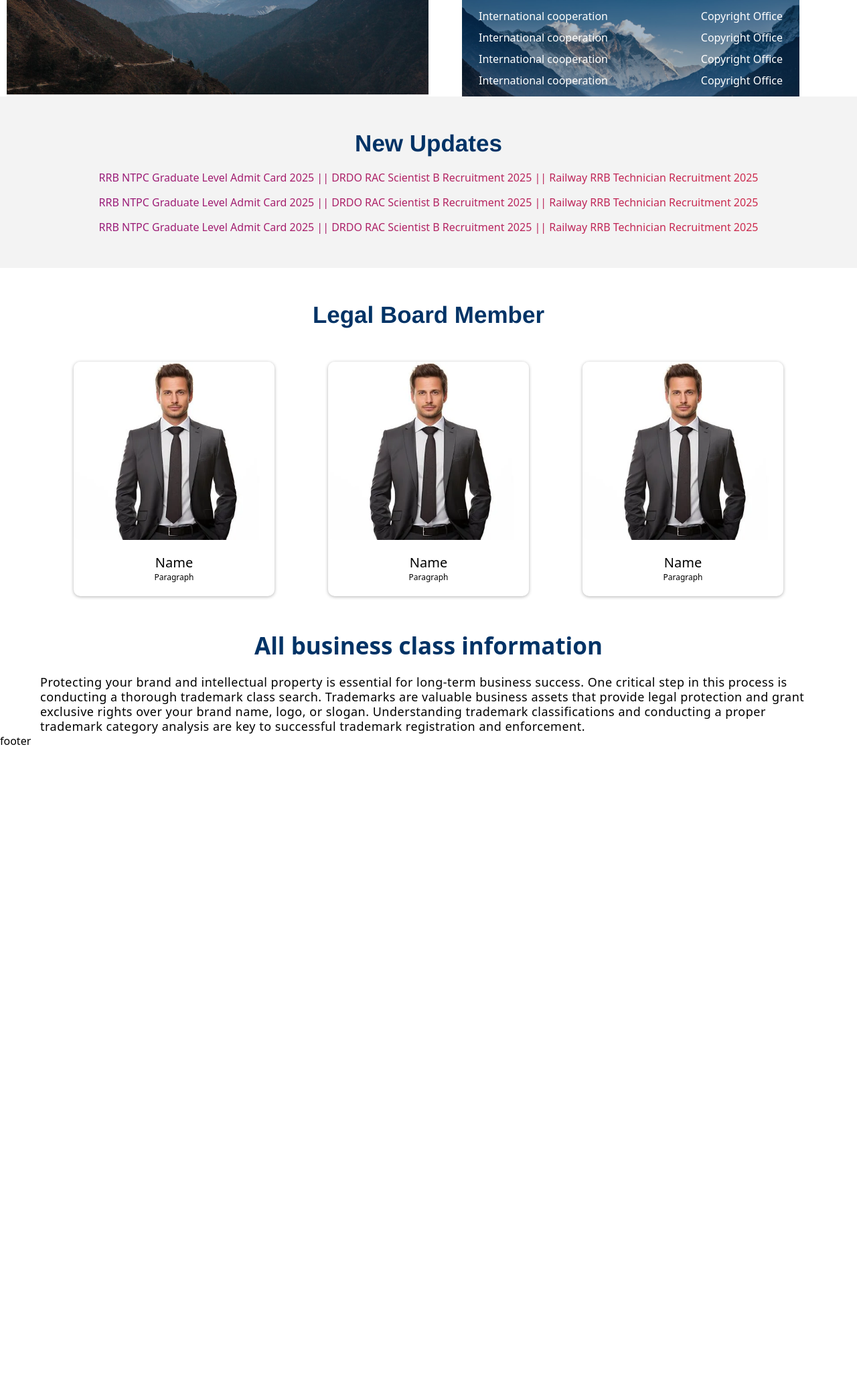
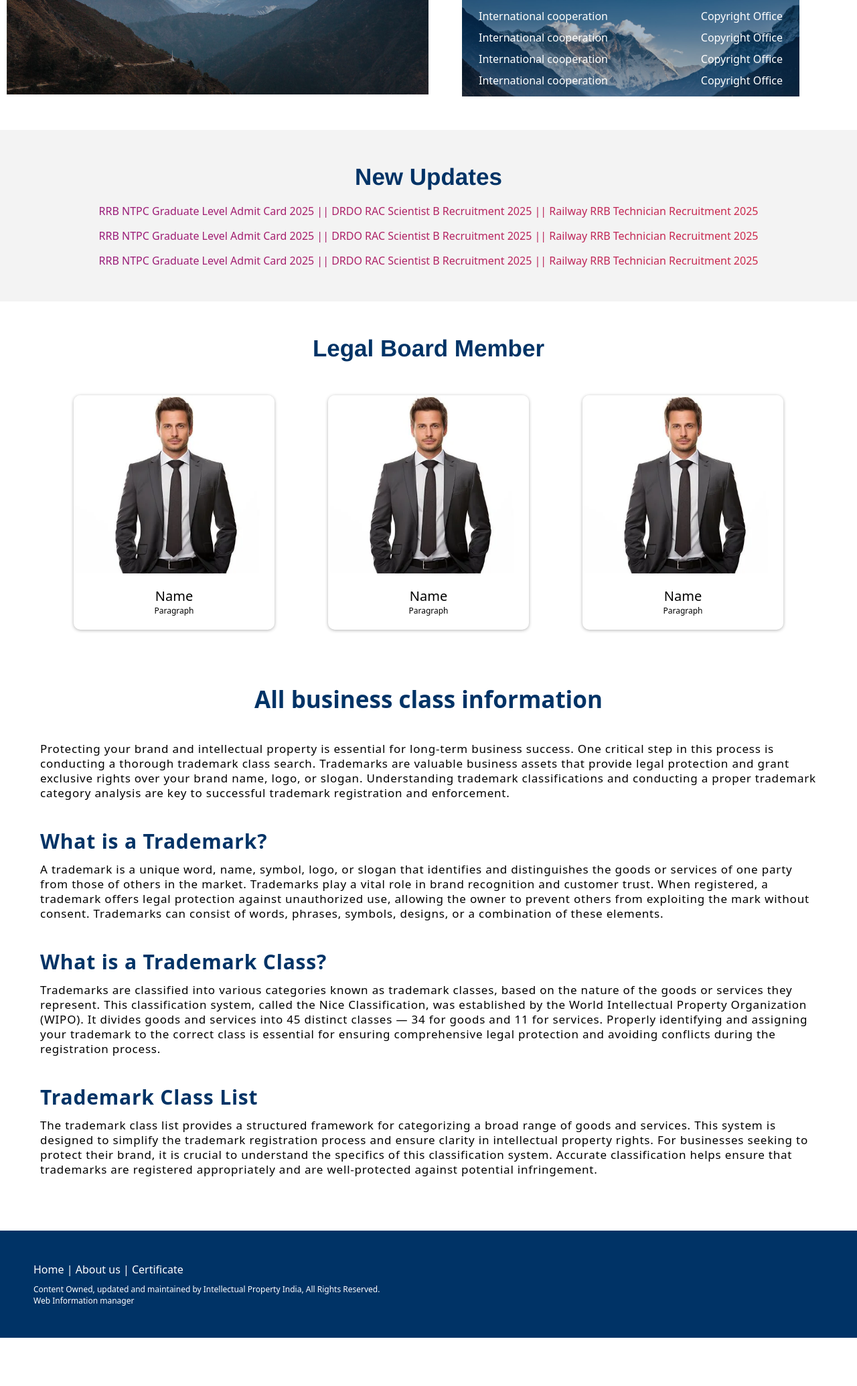
Before and after one commit to Happy-negi238/govDjango, a Django app: page / in a window 1280 px wide. Shown: the part 331-2400 px from the top of the page at 67% size. Run offline with Django 5.2, Linux system fonts and the light colour scheme.

Commit message:
add footer

```diff
--- /dev/null
+++ b/static/css/footer.css
@@ -0,0 +1,34 @@
+footer {
+  margin-top: 80px;
+  background-color: #003366;
+  width: 100%;
+  height: 20vh;
+  display: flex;
+  align-items: center;
+  /* justify-content: center; */
+}
+
+footer .f-one {
+  display: flex;
+  flex-direction: column;
+  padding: 0px 0px 0px 50px;
+}
+
+.f-one .first-one {
+  margin-bottom: 10px;
+}
+
+.f-one .first-one a {
+  text-decoration: none;
+  color: white;
+}
+
+.f-one .second-one p {
+  color: white;
+  font-size: 12px;
+}
+
+.f-one .third-one p {
+  color: white;
+  font-size: 12px;
+}
--- a/static/css/style.css
+++ b/static/css/style.css
@@ -81,6 +81,7 @@ body {
   font-weight: 400;
 }
 .update-container {
+  margin-top: 50px;
   background-color: #f3f3f3;
   padding-top: 50px;
   padding-bottom: 50px;
@@ -165,7 +166,7 @@ margin-top: 50px;
 /* start trademark section */
 
 .trademark {
-  margin-top: 50px;
+  margin-top: 80px;
 }
 
 .trademark .trad-head h2 {
@@ -179,8 +180,28 @@ margin-top: 50px;
   max-width: 1160px;
   /* background-color: red; */
   line-height: 22px;
-  letter-spacing: 0.5px;
+  letter-spacing: 0.8px;
   margin: auto;
-  font-size: 18px;
+  font-size: 17px;
+  margin-top: 40px;
+}
+
+.trademark .para-detail {
+  margin-top: 50px;
+}
+
+.para-detail .para-head h3{
+  font-size: 30px;
+  color: #003366;
+
+}
+
+.para-detail .para-para{
+   max-width: 1160px;
+  /* background-color: red; */
+  line-height: 22px;
+  letter-spacing: 0.8px;
+  margin: auto;
+  font-size: 17px;
   margin-top: 20px;
 }
--- a/templates/footer.html
+++ b/templates/footer.html
@@ -1,11 +1,30 @@
+{% load static %}
 <!DOCTYPE html>
 <html lang="en">
 <head>
     <meta charset="UTF-8">
     <meta name="viewport" content="width=device-width, initial-scale=1.0">
+  <link rel="stylesheet" href="{% static 'css/footer.css' %}" />
     <title>Document</title>
 </head>
 <body>
-    <footer>footer</footer>
+    <footer>
+        <div class="f-one">
+          <div class="first-one">
+            <a href="#">Home |</a>
+            <a href="#">About us |</a>
+            <a href="#">Certificate</a>
+          </div>
+          <div class="second-one">
+            <p>Content Owned, updated and maintained by Intellectual Property India, All Rights Reserved.</p>
+          </div>
+          <div class="third-one">
+            <p>Web Information manager</p>
+          </div>
+        </div>
+        <div class="f-two">
+
+        </div>
+    </footer>
 </body>
 </html>
--- a/templates/index.html
+++ b/templates/index.html
@@ -128,6 +128,50 @@
           trademark classifications and conducting a proper trademark category analysis are key to successful trademark
           registration and enforcement.</p>
       </div>
+
+      <div class="para-detail">
+        <div class="para-head">
+          <h3>What is a Trademark?</h3>
+        </div>
+        <div class="para-para">
+          <p>A trademark is a unique word, name, symbol, logo, or slogan that identifies and distinguishes the goods or
+            services of one party from those of others in the market. Trademarks play a vital role in brand recognition
+            and customer trust. When registered, a trademark offers legal protection against unauthorized use, allowing
+            the owner to prevent others from exploiting the mark without consent. Trademarks can consist of words,
+            phrases, symbols, designs, or a combination of these elements.
+
+          </p>
+        </div>
+      </div>
+
+      <div class="para-detail">
+        <div class="para-head">
+          <h3>What is a Trademark Class?</h3>
+        </div>
+        <div class="para-para">
+          <p>Trademarks are classified into various categories known as trademark classes, based on the nature of the
+            goods or services they represent. This classification system, called the Nice Classification, was
+            established by the World Intellectual Property Organization (WIPO). It divides goods and services into 45
+            distinct classes — 34 for goods and 11 for services. Properly identifying and assigning your trademark to
+            the correct class is essential for ensuring comprehensive legal protection and avoiding conflicts during the
+            registration process.
+          </p>
+        </div>
+      </div>
+
+      <div class="para-detail">
+        <div class="para-head">
+          <h3>Trademark Class List</h3>
+        </div>
+        <div class="para-para">
+          <p>The trademark class list provides a structured framework for categorizing a broad range of goods and
+            services. This system is designed to simplify the trademark registration process and ensure clarity in
+            intellectual property rights. For businesses seeking to protect their brand, it is crucial to understand the
+            specifics of this classification system. Accurate classification helps ensure that trademarks are registered
+            appropriately and are well-protected against potential infringement.
+          </p>
+        </div>
+      </div>
     </div>
   </section>
   <script src="{% static 'js/index.js' %}"></script>
```
